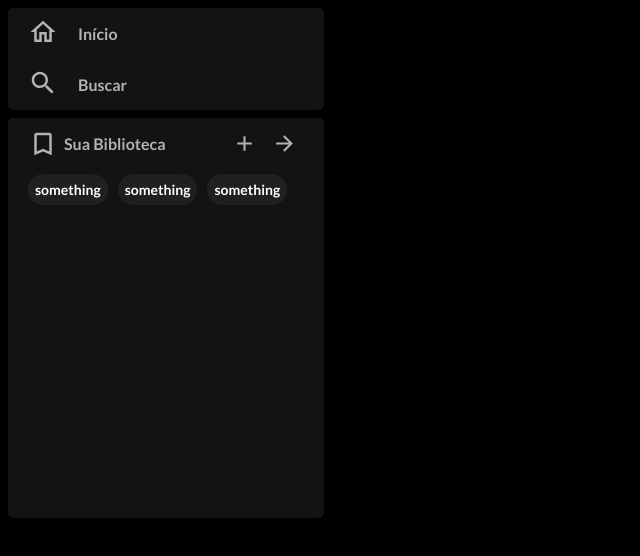
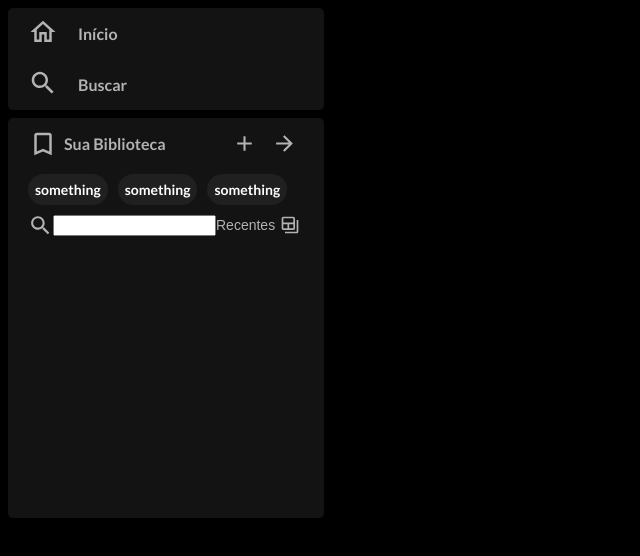
Before and after one commit to KauReysan/spotify-tela-inicial, a React (Vite) app: page / in a window 1280 px wide. Shown: the top 556 px of the page, without its empty margins (0-640 px from the left). Built offline with nearby package versions, Linux system fonts and the light colour scheme.

Commit message:
adicionando parte inferior do menu lateral

```diff
--- a/src/App.css
+++ b/src/App.css
@@ -90,6 +90,10 @@
     display: flex;
     margin-left: 15px;
 }
+.tags p:hover{
+    background-color: rgb(39, 39, 39);
+    cursor: pointer;
+}
 .tags p{
     font-size: 14px;
     padding: 7px;
@@ -97,3 +101,27 @@
     margin: 5px;
     border-radius: 20px;
 }
+
+.search{
+    height: 30px;
+    display: flex;
+    align-items: center;
+}
+.input-area{
+    display: flex;
+    align-items: center;
+    margin-left: 20px;
+}
+.input-area input{
+    width: 155px;
+}
+.recents-area{
+    display: flex;
+    align-items: center;
+}
+.recents-area p{
+    margin-right: 5px;
+    font-size: 14px;
+    font-family: Arial, Helvetica, sans-serif;
+    font-weight: 300;
+}
--- a/src/App.jsx
+++ b/src/App.jsx
@@ -7,6 +7,7 @@
 import AddOutlinedIcon from '@mui/icons-material/AddOutlined';
 import ArrowForwardOutlinedIcon from '@mui/icons-material/ArrowForwardOutlined';
 import ArrowForwardIosOutlinedIcon from '@mui/icons-material/ArrowForwardIosOutlined';
+import BackupTableOutlinedIcon from '@mui/icons-material/BackupTableOutlined';
 
 const App = () => {
   return(
@@ -45,15 +46,25 @@
                             </div>
                           </div>
                         </div>
+
                       <div className="tags">
                         <p>something</p>
                         <p>something</p>
                         <p>something</p>
                       </div>
+
                       <div className="library-area">
                         <div className="search">
+                          <div className="input-area">
+                            <SearchOutlinedIcon style={{color: "#b3b3b3", width: "25px", height: "25px"}}/>
+                            <input type="text" />
+                          </div>
+                          <div className="recents-area">
+                          <p style={{color: "#b3b3b3"}}>Recentes</p>
+                            <BackupTableOutlinedIcon style={{color: "#b3b3b3", width: "20px", height: "20px"}}/>
+                          </div>
+                        </div>
 
-                        </div>
                         <div className="artists-albums">
 
                         </div>
```
